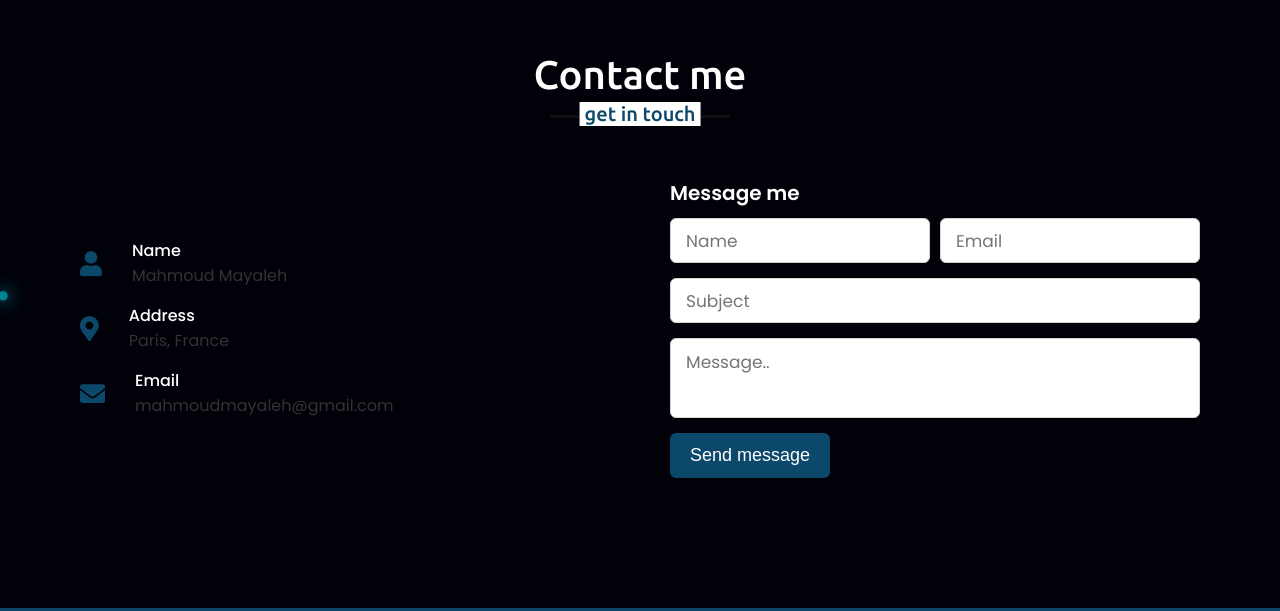
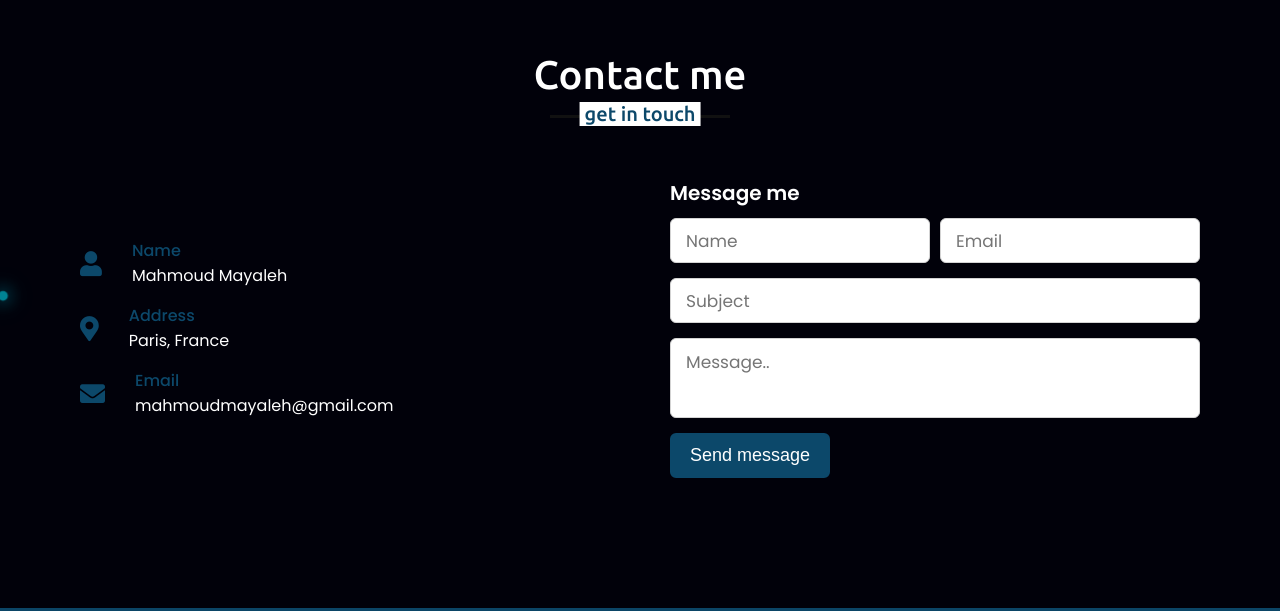
Before and after one commit to mahmoudmayaleh/mahmoudmayaleh.github.io, a plain HTML site: page index.html in a window 1280 px wide. Shown: the part 5698-6309 px from the top of the page. Drawn offline with nearby package versions, Linux system fonts and the light colour scheme.

Commit message:
Update style.css

```diff
--- a/style.css
+++ b/style.css
@@ -427,8 +427,11 @@ section .title::after {
 .contact .contact-content .info .head {
   font-weight: 500;
 }
+.contact .contact-content .info .head {
+  color: rgba(12, 72, 106, 255);
+}
 .contact .contact-content .info .sub-title {
-  color: #333;
+  color: #fff;
 }
 .contact .right form .fields {
   display: flex;
```
